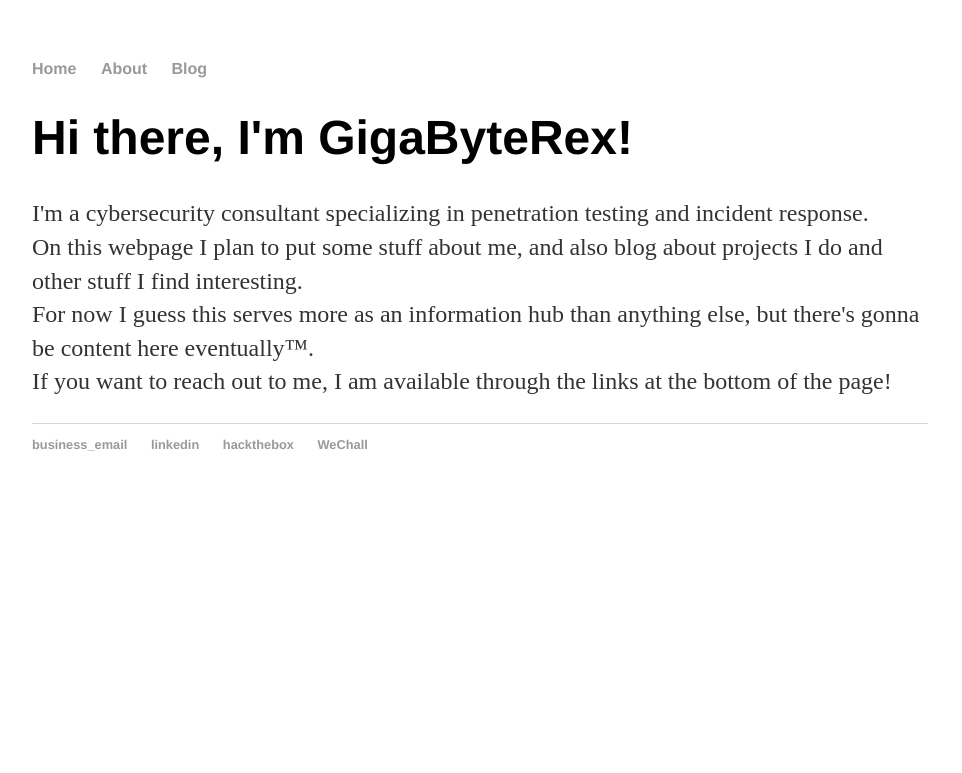
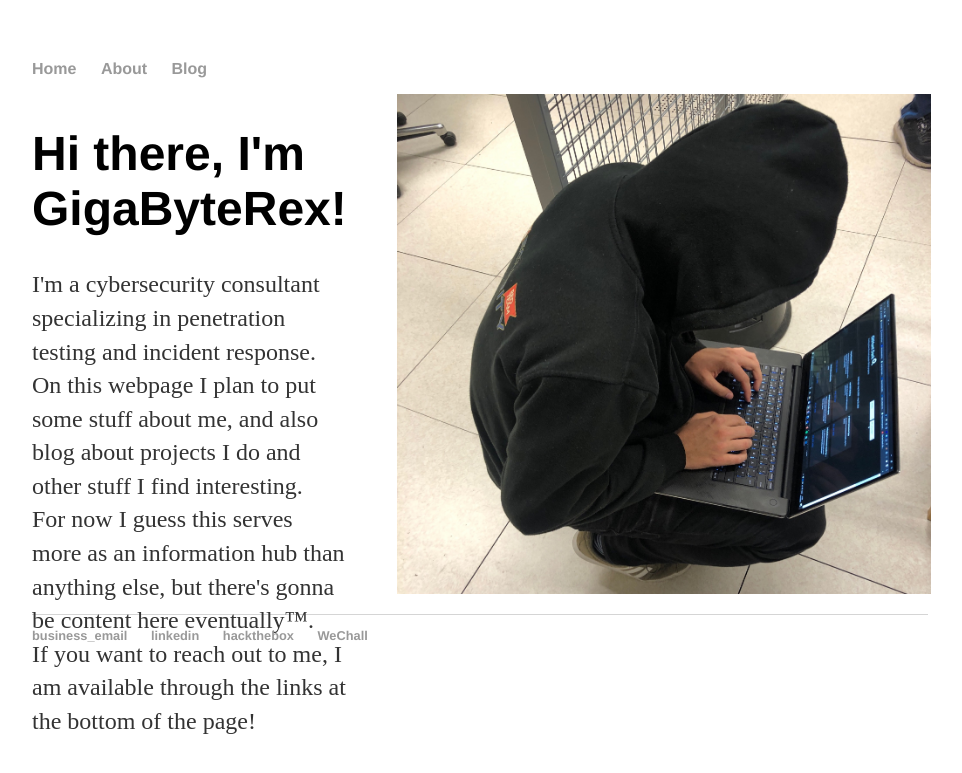
Before and after one commit to GigaByteRex/gigabyterex.github.io, a Jekyll site: the page built from index.html, in a window 1280 px wide. Shown: the top 773 px of the page, without its empty margins (160-1122 px from the left). Built offline with Jekyll 4.4.1, drawn with Linux system fonts in a browser that asks for light colours.

Commit message:
Added image and horrendous CSS on the index page

```diff
--- a/index.html
+++ b/index.html
@@ -2,10 +2,15 @@
 layout: default
 title: GigaByteRex
 ---
-<div class="blurb">
+<div style="display: grid; grid-template-columns: 1fr 1fr; grid-gap: 50px; padding-bottom:20px;" class="grid-container">
+<div style="height: 500px;" class="blurb">
 	<h1>Hi there, I'm GigaByteRex!</h1>
 	<p>I'm a cybersecurity consultant specializing in penetration testing and incident response.<br>
 	On this webpage I plan to put some stuff about me, and also blog about projects I do and other stuff I find interesting.<br>
     For now I guess this serves more as an information hub than anything else, but there's gonna be content here eventually&trade;.<br>
 	If you want to reach out to me, I am available through the links at the bottom of the page! </p>
 </div><!-- /.blurb -->
+<div style="height: 500px;" class="blurb">
+    <img style="max-height:100%;" src="hacker.png">
+</div><!-- /.blurb -->
+</div>
```
Also changed, not shown: hacker.png (added), 3 other files.
